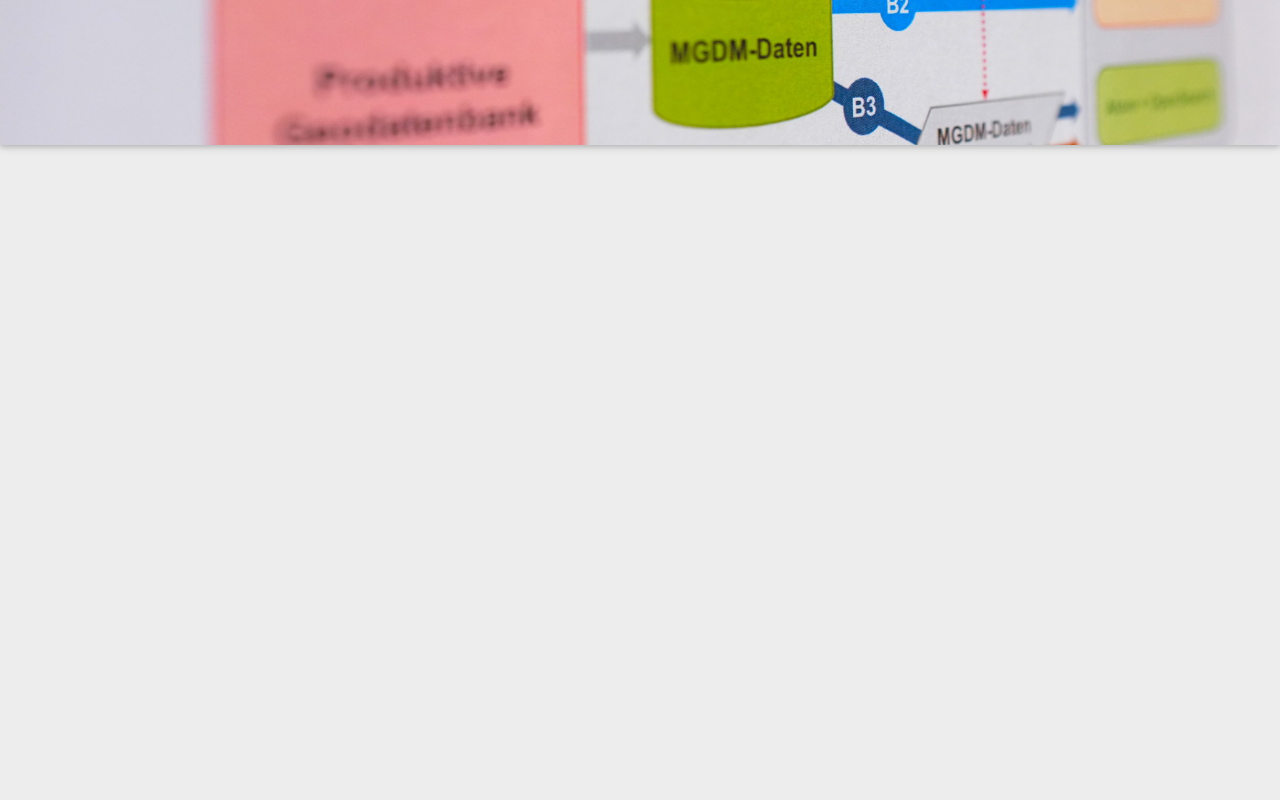
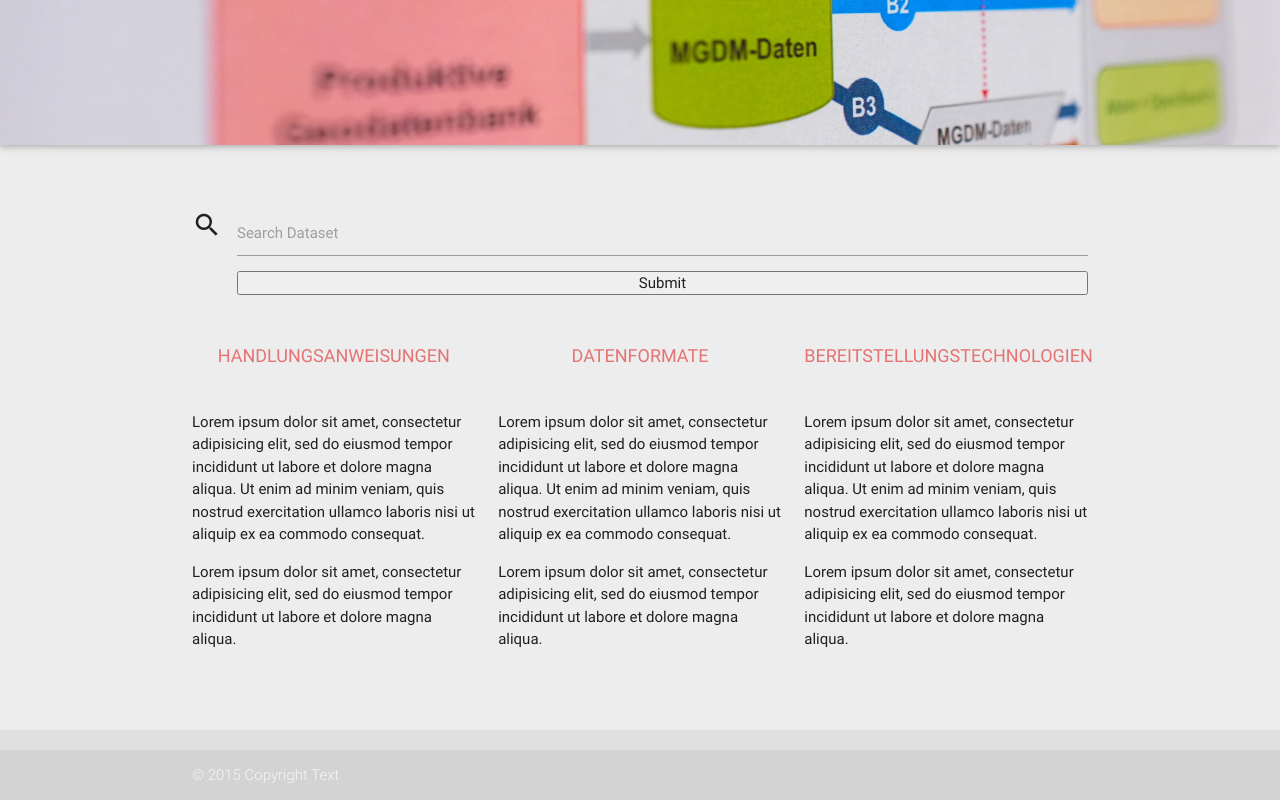
Before and after one commit to edigonzales-archiv/geoig_mdx_web, a plain HTML site: page index.html in a window 1280 px wide. Shown: the part 376-1176 px from the top of the page. Before the commit the page ends 800 px from the top, so only its background shows below. Drawn offline with nearby package versions, Linux system fonts and the light colour scheme.

Commit message:
bissle weiter

```diff
--- a/css/style.css
+++ b/css/style.css
@@ -1,7 +1,46 @@
+body {
+  display: flex;
+  min-height: 100vh;
+  flex-direction: column;
+}
+
+main {
+  flex: 1 0 auto;
+}
+
 body, html
 {
     background-color: #EDEDED !important;
 }
+
+
+  /* label color */
+   .input-field label {
+     color: #9e9e9e;
+   }
+   /* label focus color */
+   .input-field input[type=text]:focus + label {
+     color: #9e9e9e;
+   }
+   /* label underline focus color */
+   .input-field input[type=text]:focus {
+     border-bottom: 1px solid #9e9e9e;
+     box-shadow: 0 1px 0 0 #9e9e9e;
+   }
+   /* valid color */
+   .input-field input[type=text].valid {
+     border-bottom: 1px solid #9e9e9e;
+     box-shadow: 0 1px 0 0 #9e9e9e;
+   }
+   /* invalid color */
+   .input-field input[type=text].invalid {
+     border-bottom: 1px solid #9e9e9e;
+     box-shadow: 0 1px 0 0 #9e9e9e;
+   }
+   /* icon prefix focus color */
+   .input-field .prefix.active {
+     color: #9e9e9e;
+   }
 
 .intro
 {
@@ -29,3 +68,34 @@ body, html
     display: inline-block;
     font-size: 1.2rem;
 }
+
+.about .col
+{
+    margin-bottom: 24px;
+}
+
+.about h5
+{
+    text-align: center;
+    text-transform: uppercase;
+    margin-bottom: 15px;
+}
+
+.about h6
+{
+    font-size: 1.2rem;
+    text-align: center;
+    text-transform: uppercase;
+    margin-bottom: 45px;
+}
+
+.about hr
+{
+    width: 40px;
+    margin-bottom: 45px;
+}
+
+.about .card
+{
+    text-align: center;
+}
--- a/index.html
+++ b/index.html
@@ -7,17 +7,67 @@
 
   <link type="text/css" rel="stylesheet" href="css/materialize.min.css"  media="screen,projection"/>
   <link type="text/css" rel="stylesheet" href="css/style.css">
+  <link href="https://fonts.googleapis.com/icon?family=Material+Icons" rel="stylesheet">
 
   <script type="text/javascript" src="https://code.jquery.com/jquery-2.1.1.min.js"></script>
   <script type="text/javascript" src="js/materialize.min.js"></script>
 </head>
 <body>
 
+<header>
   <div class="intro grey lighten-5 z-depth-1">
     <h1 class="grey-text text-lighten-5">MDX</h1>
     <h5 class="grey lighten-4 grey-text text-darken-1">Modellkonformer Datenaustausch</h5>
   </div>
+</header>
 
+<main>
+  <div class="container about">
+    <!-- <h5>about me</h5>
+    <h6>let me introduce my self</h6> -->
+
+
+
+      <div class="row">
+        <div class="input-field col s12">
+          <i class="material-icons prefix">search</i>
+          <input  id="first_name2" type="text" class="validate">
+          <label class="active" for="first_name2">Search Dataset</label>
+          <input type="submit" />
+
+        </div>
+      </div>
+
+    <!--<hr> -->
+
+    <div class="row">
+      <div class="col s12 m4 l4">
+        <h6><a href="#" class="red-text text-lighten-2">Handlungsanweisungen</a></h6>
+        <p>Lorem ipsum dolor sit amet, consectetur adipisicing elit, sed do eiusmod tempor incididunt ut labore et dolore magna aliqua. Ut enim ad minim veniam, quis nostrud exercitation ullamco laboris nisi ut aliquip ex ea commodo consequat.</p>
+        <p>Lorem ipsum dolor sit amet, consectetur adipisicing elit, sed do eiusmod tempor incididunt ut labore et dolore magna aliqua.</p>
+      </div>
+      <div class="col s12 m4 l4">
+        <h6><a href="#" class="red-text text-lighten-2">Datenformate</a></h6>
+        <p>Lorem ipsum dolor sit amet, consectetur adipisicing elit, sed do eiusmod tempor incididunt ut labore et dolore magna aliqua. Ut enim ad minim veniam, quis nostrud exercitation ullamco laboris nisi ut aliquip ex ea commodo consequat.</p>
+        <p>Lorem ipsum dolor sit amet, consectetur adipisicing elit, sed do eiusmod tempor incididunt ut labore et dolore magna aliqua.</p>
+      </div>
+      <div class="col s12 m4 l4">
+        <h6><a href="#" class="red-text text-lighten-2">Bereitstellungstechnologien</a></h6>
+        <p>Lorem ipsum dolor sit amet, consectetur adipisicing elit, sed do eiusmod tempor incididunt ut labore et dolore magna aliqua. Ut enim ad minim veniam, quis nostrud exercitation ullamco laboris nisi ut aliquip ex ea commodo consequat.</p>
+        <p>Lorem ipsum dolor sit amet, consectetur adipisicing elit, sed do eiusmod tempor incididunt ut labore et dolore magna aliqua.</p>
+      </div>
+    </div>
+  </div>
+</main>
+
+  <footer class="page-footer grey lighten-2">
+
+    <div class="footer-copyright">
+      <div class="container">
+      © 2015 Copyright Text
+      </div>
+    </div>
+  </footer>
 
 </body>
 </html>
```
